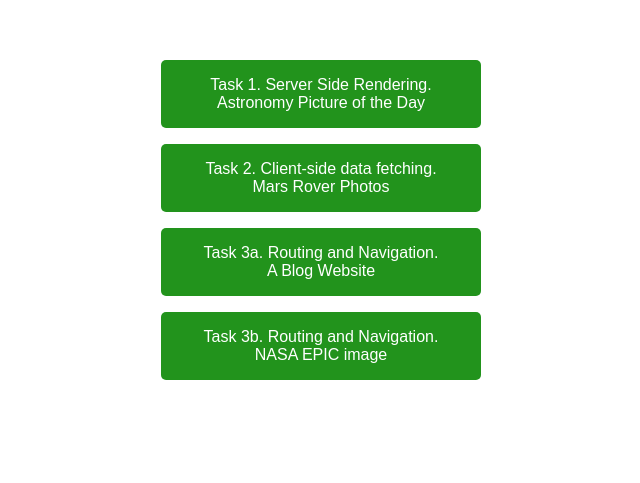
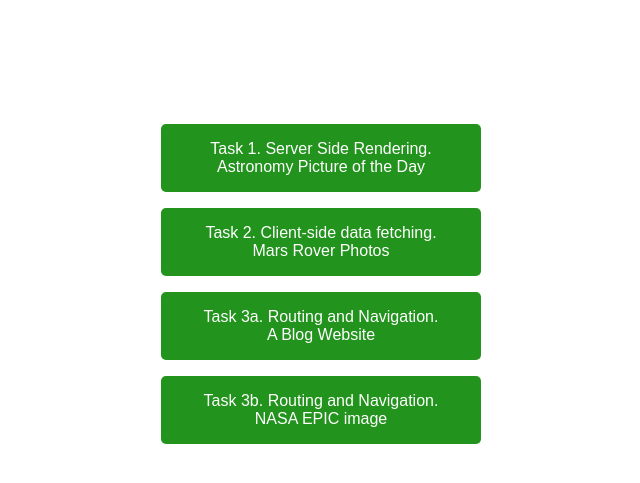
Before and after one commit to Natata08/hyf-homework, a Next.js app in the folder react/react2/week1/my-app/: page / in a window 1280 px wide. Shown: the part 215-698 px from the top of the page, without its empty margins (319-959 px from the left). Built offline with nearby package versions, Linux system fonts and the light colour scheme.

Commit message:
add link for returning to main page

```diff
--- a/react/react2/week1/my-app/app/globals.css
+++ b/react/react2/week1/my-app/app/globals.css
@@ -40,3 +40,26 @@
     color-scheme: dark;
   }
 }
+
+.navbar {
+  display: flex;
+  justify-content: flex-end;
+  align-items: center;
+  text-transform: uppercase;
+  padding: 1.2rem;
+  font-size: 0.8rem;
+}
+
+.navbarLink {
+  color: #fff;
+  letter-spacing: 1px;
+  border: 1px solid #fff;
+  border-radius: 3px;
+  padding: 0.3rem 0.2rem;
+  transition: transform 0.5s ease;
+}
+
+.navbarLink:hover {
+  box-shadow: 0px 8px 15px #ffffff80;
+  transform: scale(1.05);
+}
--- a/react/react2/week1/my-app/app/layout.js
+++ b/react/react2/week1/my-app/app/layout.js
@@ -1,5 +1,6 @@
 import localFont from "next/font/local";
 import "./globals.css";
+import Link from "next/link";
 
 const geistSans = localFont({
   src: "./fonts/GeistVF.woff",
@@ -19,8 +20,15 @@
 
 export default function RootLayout({ children }) {
   return (
-    <html lang="en">
+    <html lang='en'>
       <body className={`${geistSans.variable} ${geistMono.variable}`}>
+        <header>
+          <nav className='navbar'>
+            <Link href='/' className='navbarLink'>
+              Main Page
+            </Link>
+          </nav>
+        </header>
         {children}
       </body>
     </html>
```
Also changed, not shown: react/react2/week1/my-app/app/blog/page.js (added).
